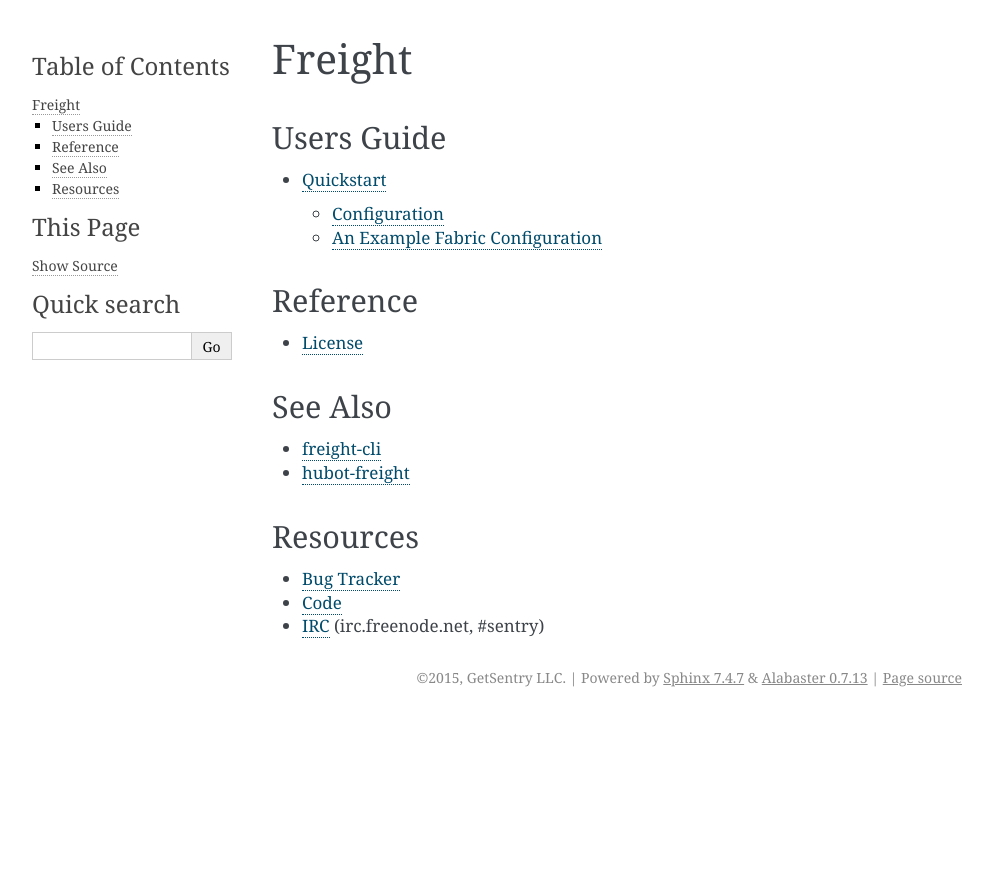
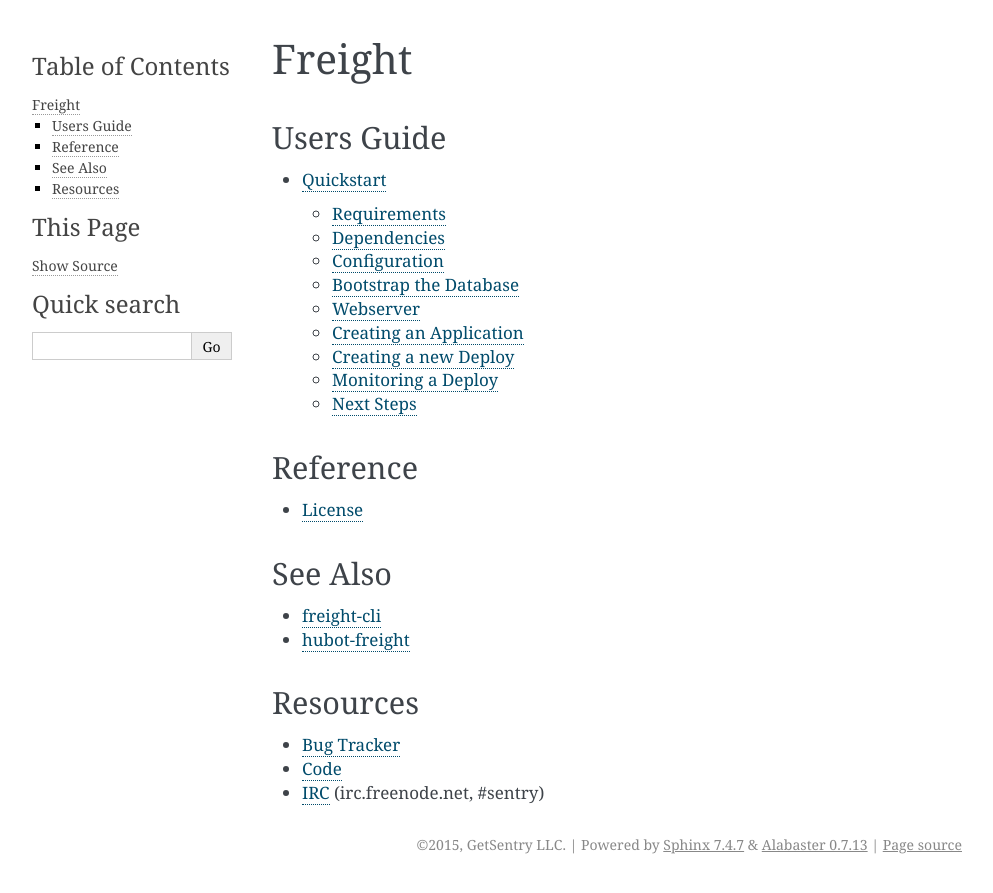
Before and after one commit to getsentry/freight, a Sphinx documentation site: the page built from docs/index.rst, in a window 1280 px wide. Shown: the top 893 px of the page, without its empty margins (148-1141 px from the left). Built offline with Sphinx 7.4.7, drawn with Linux system fonts in a browser that asks for light colours; pages that are not in the unit, such as notebooks, are missing from menus; some of the changed lines change nothing that is shown.

Commit message:
Expand quickstart

```diff
--- a/docs/quickstart.rst
+++ b/docs/quickstart.rst
@@ -7,13 +7,34 @@
   :alt: Deploy
   :target: https://heroku.com/deploy
 
+Requirements
+------------
 
-Otherwise, you'll need the following services available:
+.. note:: Freight is designed to support behind-firewall installation. However, this guide does not yet cover all required configuration.
+
+If you're not using Heroku, you'll need to ensure a few server dependencies:
 
 - Redis (or any `Celery <http://http://www.celeryproject.org/>`_) compatible broker)
 - PostgreSQL
+- Python 2.7
+- Node.js
 
-.. note:: Freight is designed to support behind-firewall installation. However, this guide does not yet cover all required configuration.
+Dependencies
+------------
+
+Freight contains dependencies both from Python (for the API and workers) and JavaScript (for the frontend). We recommend using a virtualenv, but we're not going to cover that in our quickstart guide.
+
+Start by installing Python dependencies:
+
+.. code-block:: bash
+
+  python setup.py develop
+
+And then install the JavaScript dependencies:
+
+.. code-block:: bash
+
+  npm install
 
 
 Configuration
@@ -28,6 +49,9 @@
   FREIGHT_CONF=/tmp/freight.conf.py bin/web
 
 The following values should be configured:
+
+API_KEY
+  The API key clients will use to communicate with Freight.
 
 SSH_PRIVATE_KEY
   The SSH private key required for cloning repositories (newlines replaced with \n). This will also be made available to providers as a file-system resource.
@@ -80,10 +104,43 @@
   A DSN value from Sentry.
 
 
-An Example Fabric Configuration
--------------------------------
+Bootstrap the Database
+----------------------
 
-Our example will use the `Curlish <http://pythonhosted.org/curlish/>`_ utility and the local server with its default key:
+.. note:: If you're on Heroku, you can skip this step.
+
+If you haven't already, create a new database for Freight:
+
+.. code-block:: bash
+
+  createdb -E utf-8 freight
+
+Now apply Freight's migrations:
+
+
+.. code-block:: bash
+
+  bin/upgrade
+
+
+Webserver
+---------
+
+At this point you should have a working installation. To test this, launch the webserver:
+
+.. code-block:: bash
+
+  bin/web
+
+You should then be able to access the frontend: http://localhost:5000
+
+
+Creating an Application
+-----------------------
+
+.. note:: Our examples will use the `Curlish <http://pythonhosted.org/curlish/>`_ utility and the local server with its default key.
+
+With the webserver online, you should be able to access the API. The first thing you'll need to do is create an application:
 
 .. code-block:: bash
 
@@ -95,6 +152,8 @@
       -J provider=shell \
       -J provider_config='{"command": "bin/fab -a -i {ssh_key} -R {environment} {task}:sha={sha}"}'
 
+We've created a new application named "example" using the shell provider.
+
 The important part here is our provider configuration:
 
 .. code-block:: json
@@ -102,7 +161,6 @@
   {
       "command": "bin/fab -a -i {ssh_key} -R {environment} {task}:sha={sha}"
   }
-
 
 The command we're passing is simply a wrapper around Fabric:
 
@@ -116,10 +174,13 @@
   pip install fabric pytz
   fab $@
 
+.. note:: This bin/fab file is not part of Freight, but rather it's referencing a path relative to your repository root.
 
-.. note:: This file is not part of Freight, but rather it's referencing a path relative to your repository root.
 
-Now we can create a new deploy task:
+Creating a new Deploy
+---------------------
+
+Once we've configured our application we can create a new deploy:
 
 .. code-block:: bash
 
@@ -140,4 +201,29 @@
     "status": "pending"
   }
 
-You can now query the API for the given task, or simply load up the web UI.
+
+Monitoring a Deploy
+-------------------
+
+While Freight intends to provide a feature-rich frontend, it's fundamentally an API-driven application.
+
+For example, to get the status of a deploy:
+
+
+.. code-block:: bash
+
+  curlish http://localhost:5000/api/0/tasks/1/ \
+      -H 'Authorization: Key 3e84744ab2714151b1db789df82b41c0021958fe4d77406e9c0947c34f5c5a70'
+
+Additionally you can access the logs via the API:
+
+.. code-block:: bash
+
+    curlish http://localhost:5000/api/0/tasks/1/log/?offset=-1&limit=1000 \
+      -H 'Authorization: Key 3e84744ab2714151b1db789df82b41c0021958fe4d77406e9c0947c34f5c5a70'
+
+
+Next Steps
+----------
+
+We've gone through the basics of creating an application and firing off a deploy. Two important pieces that aren't yet covered in the quickstart include pre-deploy checks and notifications. To learn more about those, we recommend diving into the code.
```
